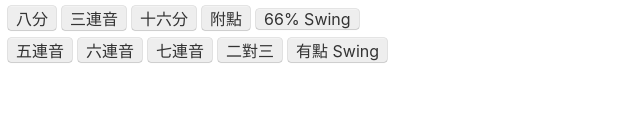
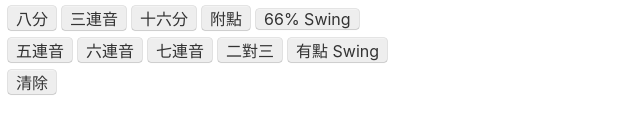
Before and after one commit to XDProjectG/metro3, a plain HTML site: page index.html in a window 1280 px wide. Shown: the part 178-312 px from the top of the page, without its empty margins (0-640 px from the left). Drawn offline with Linux system fonts and the light colour scheme.

Commit message:
Add files via upload

```diff
--- a/index.html
+++ b/index.html
@@ -79,6 +79,10 @@
         <button onclick="setPreset('0.333,0.5,0.666')">二對三</button>
         <button onclick="setPreset('0.58')">有點 Swing</button>
     </div>
+    <div class="preset-buttons">
+        <button onclick="setPreset('')">清除</button>
+    </div>
+
 
     <script type="text/javascript">
     let audioContext = null;
```
